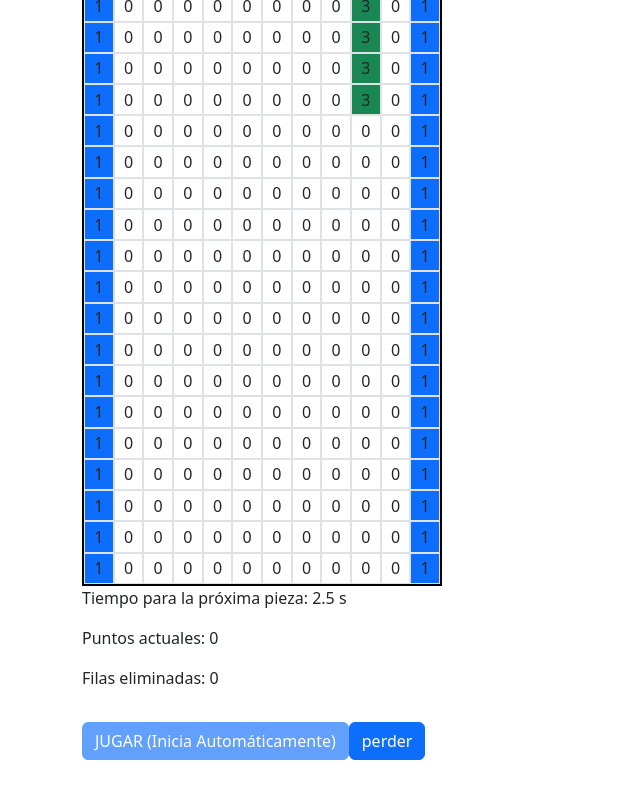
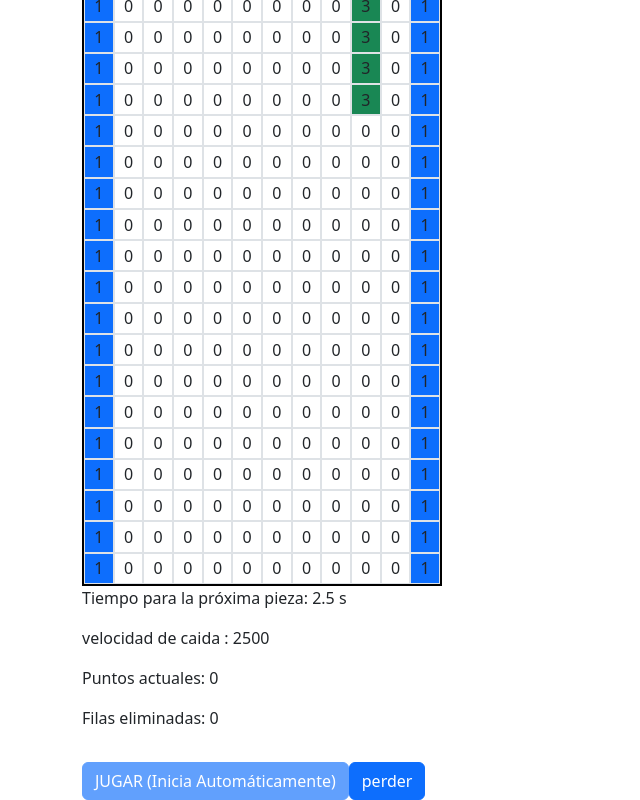
Before and after one commit to SulaimanTahaSantos/ProyectoTetrisSulaiman, a React (Vite) app: page /Juego in a window 1280 px wide. Shown: the part 373-1173 px from the top of the page, without its empty margins (0-640 px from the left). Before the commit the page ends 1133 px from the top, so only its background shows below. Built offline with nearby package versions, Linux system fonts and the light colour scheme.

Commit message:
Incremento de velocidad de caida cada 5 filas eliminadas que se traducen en nivel mas alto

```diff
--- a/src/components/views/Juego.jsx
+++ b/src/components/views/Juego.jsx
@@ -36,6 +36,13 @@ const [piezaSiguiente, setPiezaSiguiente] = useState(() => {
   const columnaAleatoria = Math.floor(Math.random() * 9) + 1;
   return nuevaPieza(0, columnaAleatoria);
 });
+const [velocidadCaida, setVelocidadCaida] = useState(2500);
+useEffect(() => {
+  if (filasEliminadas % 5 === 0 && filasEliminadas > 0) {
+    setVelocidadCaida(prevVel => Math.max(prevVel - 200, 500));
+  }
+}, [filasEliminadas]);
+
 
 
 
@@ -275,7 +282,7 @@ useEffect(() => {
     } else {
       setPiezaActual(nuevaPieza(0, Math.floor(Math.random() * 9) + 1));
     }
-  }, 2500);
+  }, velocidadCaida);
 
   const countdownId = setInterval(() => {
     setTiempoRestante((prev) => (prev > 0 ? prev - 1 : 0));
@@ -285,7 +292,7 @@ useEffect(() => {
     clearInterval(intervalId);
     clearInterval(countdownId);
   };
-}, [piezaActual]);
+}, [piezaActual, velocidadCaida]);
 
 
 
@@ -385,6 +392,7 @@ const bajar = () => {
 
         <Panel grid={arrayCasillas} />
         <p>Tiempo para la próxima pieza: {tiempoRestante} s</p>
+        <p>velocidad de caida : {velocidadCaida}</p>
         <p>Puntos actuales: {puntos}</p>
         <p>Filas eliminadas: {filasEliminadas}</p>
         <div>
```
